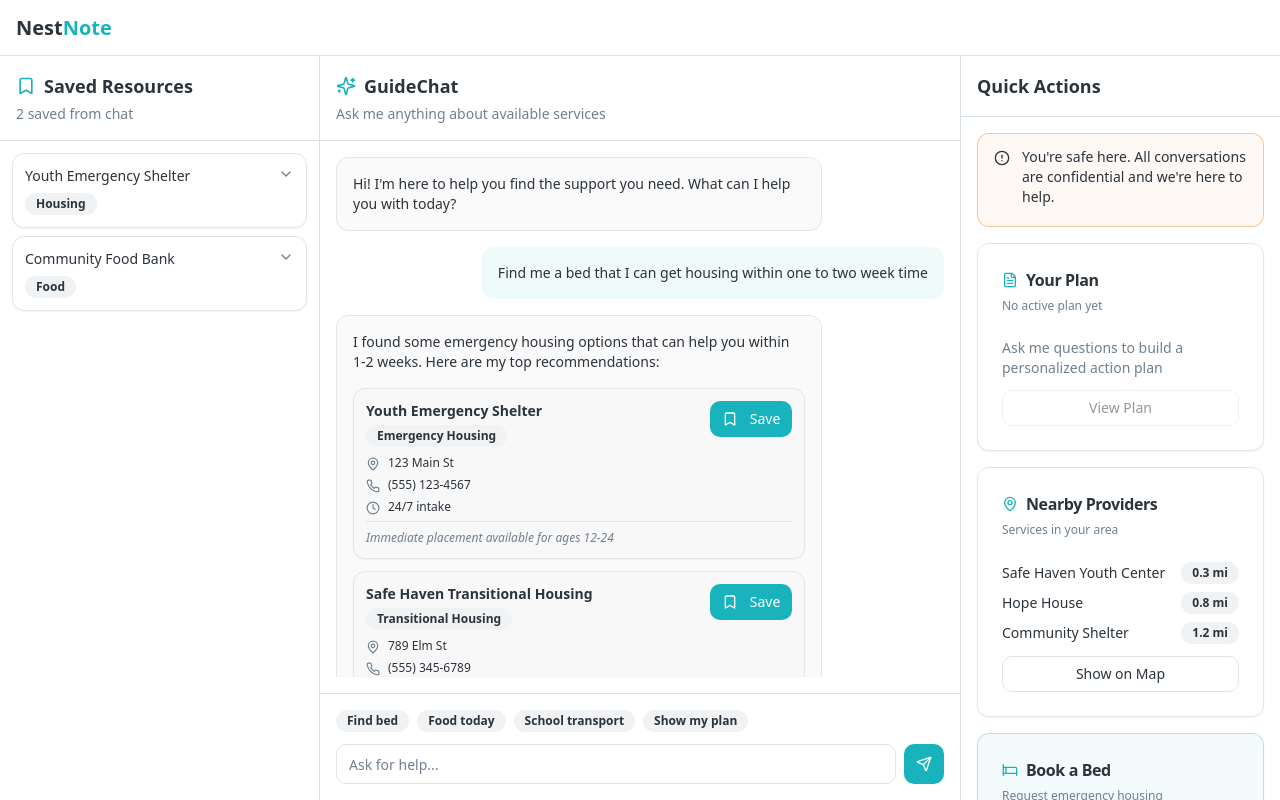
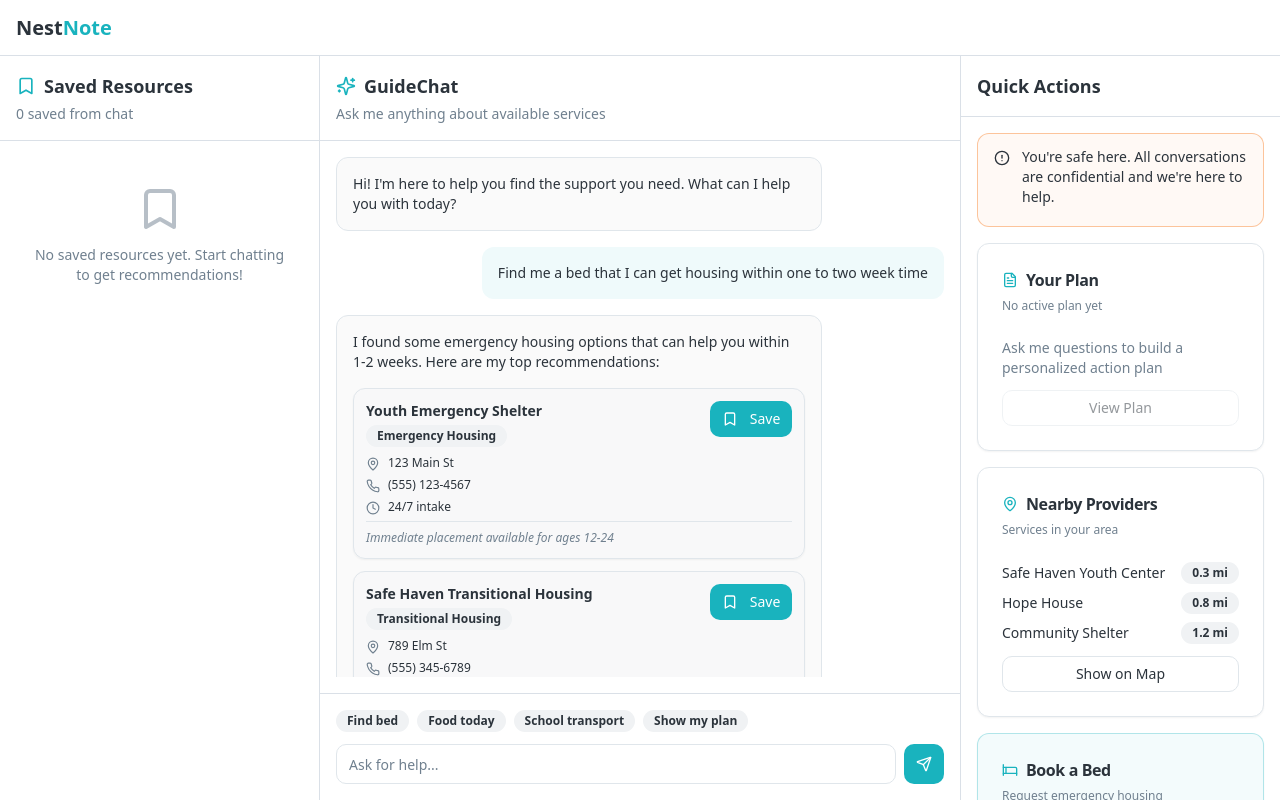
Before and after one commit to tesvaraj/nestnote-guide, a React (Vite) app: page / in a window 1280 px wide. Built offline with nearby package versions, Linux system fonts and the light colour scheme; the HTML template or start-up script is replaced by a standard one.

Commit message:
Connect save action to Saved Resources panel
Lift state for saved resources to the parent component (Index.tsx) to enable sharing between ChatPanel and SourcesPanel. Update components to use the shared state and pass the save handler down to ChatPanel.

```diff
--- a/src/components/ChatPanel.tsx
+++ b/src/components/ChatPanel.tsx
@@ -5,14 +5,9 @@ import { Input } from "@/components/ui/input";
 import { ScrollArea } from "@/components/ui/scroll-area";
 import { Badge } from "@/components/ui/badge";
 import { Card } from "@/components/ui/card";
+import { SavedResource } from "@/components/SourcesPanel";
 
-interface Recommendation {
-  id: string;
-  name: string;
-  type: string;
-  address: string;
-  phone?: string;
-  hours?: string;
+interface Recommendation extends SavedResource {
   matchReason: string;
 }
 
@@ -69,13 +64,22 @@ const mockMessages: Message[] = [
   },
 ];
 
-export const ChatPanel = () => {
+interface ChatPanelProps {
+  savedResources: SavedResource[];
+  onSaveResource: (resource: SavedResource) => void;
+}
+
+export const ChatPanel = ({ savedResources, onSaveResource }: ChatPanelProps) => {
   const [messages, setMessages] = useState<Message[]>(mockMessages);
   const [input, setInput] = useState("");
-  const [savedResources, setSavedResources] = useState<Set<string>>(new Set());
 
-  const handleSaveResource = (resourceId: string) => {
-    setSavedResources(prev => new Set(prev).add(resourceId));
+  const handleSaveResource = (rec: Recommendation) => {
+    const { matchReason, ...resource } = rec;
+    onSaveResource(resource);
+  };
+
+  const isResourceSaved = (resourceId: string) => {
+    return savedResources.some(r => r.id === resourceId);
   };
 
   const handleSend = () => {
@@ -146,13 +150,13 @@ export const ChatPanel = () => {
                           </div>
                           <Button
                             size="sm"
-                            variant={savedResources.has(rec.id) ? "secondary" : "default"}
-                            onClick={() => handleSaveResource(rec.id)}
+                            variant={isResourceSaved(rec.id) ? "secondary" : "default"}
+                            onClick={() => handleSaveResource(rec)}
                             className="shrink-0"
-                            disabled={savedResources.has(rec.id)}
+                            disabled={isResourceSaved(rec.id)}
                           >
                             <Bookmark className="h-3.5 w-3.5 mr-1" />
-                            {savedResources.has(rec.id) ? "Saved" : "Save"}
+                            {isResourceSaved(rec.id) ? "Saved" : "Save"}
                           </Button>
                         </div>
                         <div className="space-y-1.5 text-xs">
--- a/src/components/SourcesPanel.tsx
+++ b/src/components/SourcesPanel.tsx
@@ -5,7 +5,7 @@ import { Button } from "@/components/ui/button";
 import { ScrollArea } from "@/components/ui/scroll-area";
 import { Badge } from "@/components/ui/badge";
 
-interface SavedResource {
+export interface SavedResource {
   id: string;
   name: string;
   type: string;
@@ -15,27 +15,11 @@ interface SavedResource {
   notes?: string;
 }
 
-const mockSavedResources: SavedResource[] = [
-  {
-    id: "1",
-    name: "Youth Emergency Shelter",
-    type: "Housing",
-    address: "123 Main St",
-    phone: "(555) 123-4567",
-    hours: "24/7 intake",
-    notes: "Ages 12-24, immediate placement available"
-  },
-  {
-    id: "2",
-    name: "Community Food Bank",
-    type: "Food",
-    address: "456 Oak Ave",
-    phone: "(555) 234-5678",
-    hours: "Mon-Fri 9am-5pm"
-  },
-];
+interface SourcesPanelProps {
+  savedResources: SavedResource[];
+}
 
-export const SourcesPanel = () => {
+export const SourcesPanel = ({ savedResources }: SourcesPanelProps) => {
   const [expandedResource, setExpandedResource] = useState<string | null>(null);
 
   return (
@@ -46,13 +30,13 @@ export const SourcesPanel = () => {
           <h2 className="text-lg font-semibold text-foreground">Saved Resources</h2>
         </div>
         <p className="text-sm text-muted-foreground mt-1">
-          {mockSavedResources.length} saved from chat
+          {savedResources.length} saved from chat
         </p>
       </div>
 
       <ScrollArea className="flex-1">
         <div className="p-3 space-y-2">
-          {mockSavedResources.length === 0 ? (
+          {savedResources.length === 0 ? (
             <div className="text-center py-8 px-4">
               <Bookmark className="h-12 w-12 text-muted-foreground/50 mx-auto mb-3" />
               <p className="text-sm text-muted-foreground">
@@ -60,7 +44,7 @@ export const SourcesPanel = () => {
               </p>
             </div>
           ) : (
-            mockSavedResources.map((resource) => (
+            savedResources.map((resource) => (
               <Card
                 key={resource.id}
                 className="p-3 hover:bg-secondary/50 transition-colors cursor-pointer"
--- a/src/pages/Index.tsx
+++ b/src/pages/Index.tsx
@@ -1,13 +1,22 @@
 import { useState } from "react";
 import { Menu, X } from "lucide-react";
 import { Button } from "@/components/ui/button";
-import { SourcesPanel } from "@/components/SourcesPanel";
+import { SourcesPanel, SavedResource } from "@/components/SourcesPanel";
 import { ChatPanel } from "@/components/ChatPanel";
 import { CardsPanel } from "@/components/CardsPanel";
 
 const Index = () => {
   const [leftPanelOpen, setLeftPanelOpen] = useState(true);
   const [rightPanelOpen, setRightPanelOpen] = useState(true);
+  const [savedResources, setSavedResources] = useState<SavedResource[]>([]);
+
+  const handleSaveResource = (resource: SavedResource) => {
+    setSavedResources(prev => {
+      // Check if already saved
+      if (prev.some(r => r.id === resource.id)) return prev;
+      return [...prev, resource];
+    });
+  };
 
   return (
     <div className="h-screen flex flex-col bg-background">
@@ -46,12 +55,15 @@ const Index = () => {
             ${leftPanelOpen ? "block" : "hidden lg:block lg:w-0"}
           `}
         >
-          <SourcesPanel />
+          <SourcesPanel savedResources={savedResources} />
         </div>
 
         {/* Middle Panel - Chat */}
         <div className="flex-1 min-w-0">
-          <ChatPanel />
+          <ChatPanel
+            savedResources={savedResources}
+            onSaveResource={handleSaveResource}
+          />
         </div>
 
         {/* Right Panel - Cards */}
```
